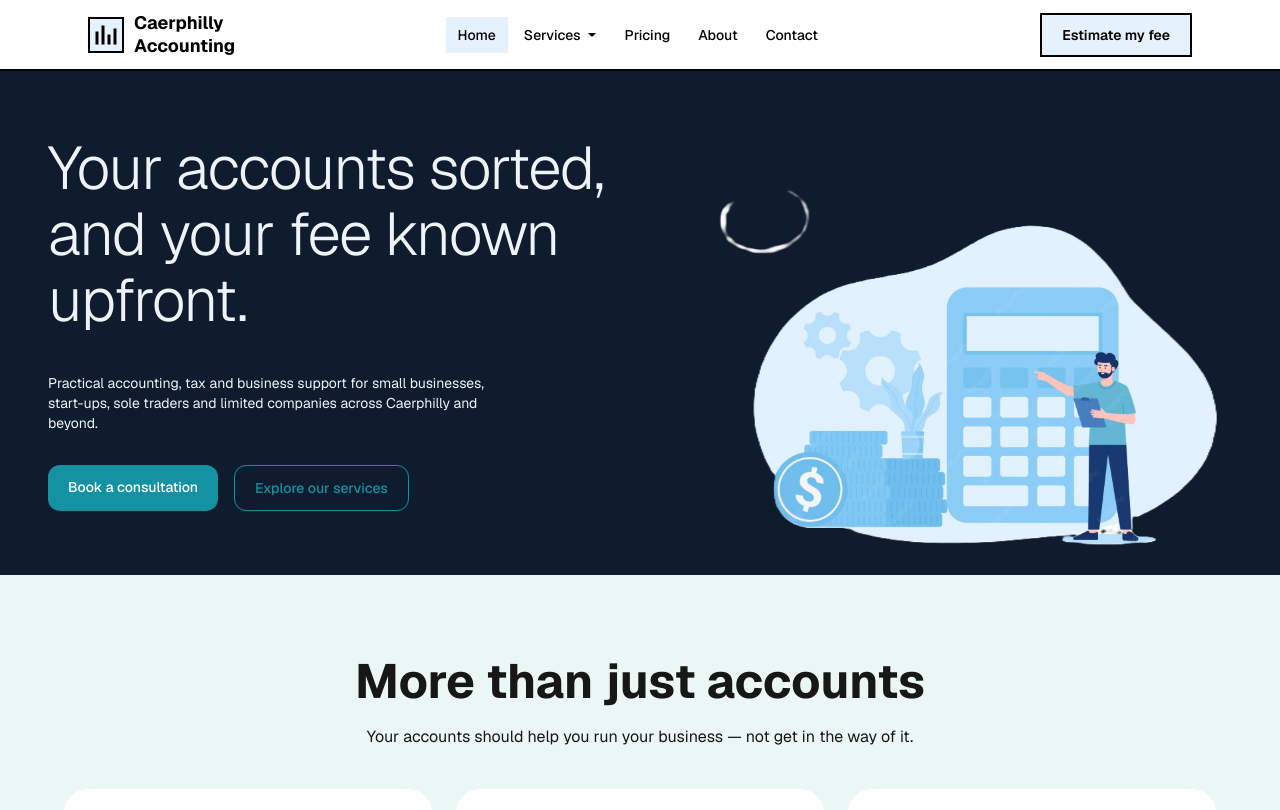
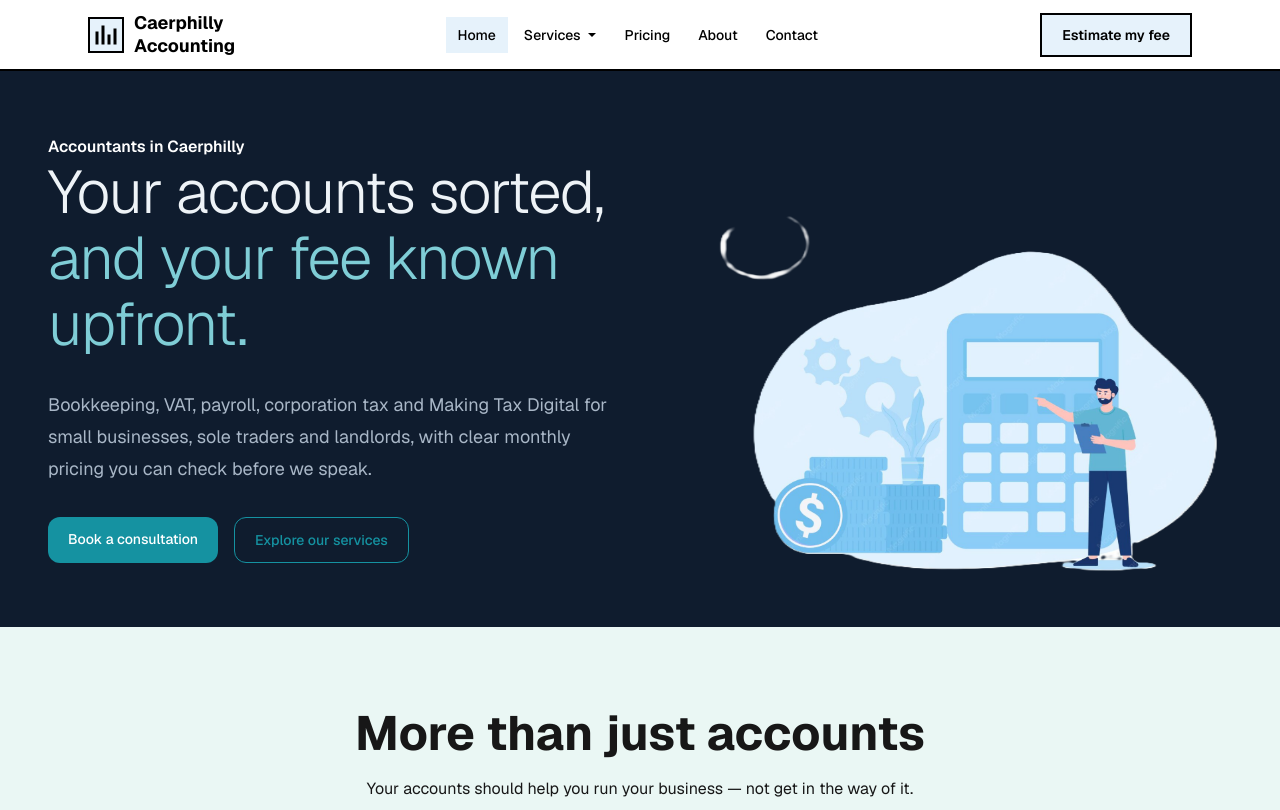
Before and after one commit to sanhu7/caerphilly-accounting-redesign, a Next.js app: page / in a window 1280 px wide. Shown: the top 810 px of the page. Built offline with nearby package versions, Linux system fonts and the light colour scheme.

Commit message:
update hero eyebrow and supporting text

```diff
--- a/app/globals.css
+++ b/app/globals.css
@@ -24,6 +24,7 @@
   --hero: #0f1c2e;
   --hero-ink: #eef3f7;
   --hero-muted: #a9b7c7;
+  --hero-accent: #7fcdd6;
 }
 
 @theme inline {
--- a/components/Hero.tsx
+++ b/components/Hero.tsx
@@ -6,6 +6,9 @@ export default function Hero() {
         <section className="bg-[var(--hero)] text-[var(--hero-ink)]">
             <div className="mx-auto grid max-w-7xl items-center gap-6 px-6 py-12 lg:grid-cols-[1.15fr_0.85fr] lg:px-12 lg:py-16">
                 <div>
+                    <p className="text-sm font-semibold text-white sm:text-base">
+                        Accountants in Caerphilly
+                    </p>
                     <h1 className="max-w-3xl text-4xl font-light leading-[1.1] tracking-[-0.02em] sm:text-5xl lg:text-6xl">
                         Your accounts sorted,{" "}
                         <span className="text-[var(--hero-accent)]">
@@ -13,9 +16,10 @@ export default function Hero() {
                         </span>
                     </h1>
 
-                    <p className="mt-10 max-w-md text-sm font-normal leading-5text-[var(--hero-muted)]">
-                        Practical accounting, tax and business support for small businesses,
-                        start-ups, sole traders and limited companies across Caerphilly and beyond.
+                    <p className="mt-8 max-w-xl text-base leading-8 text-[var(--hero-muted)] sm:text-lg">
+                        Bookkeeping, VAT, payroll, corporation tax and Making Tax Digital for
+                        small businesses, sole traders and landlords, with clear monthly pricing
+                        you can check before we speak.
                     </p>
 
                     <div className="mt-8 flex flex-wrap gap-4">
```
